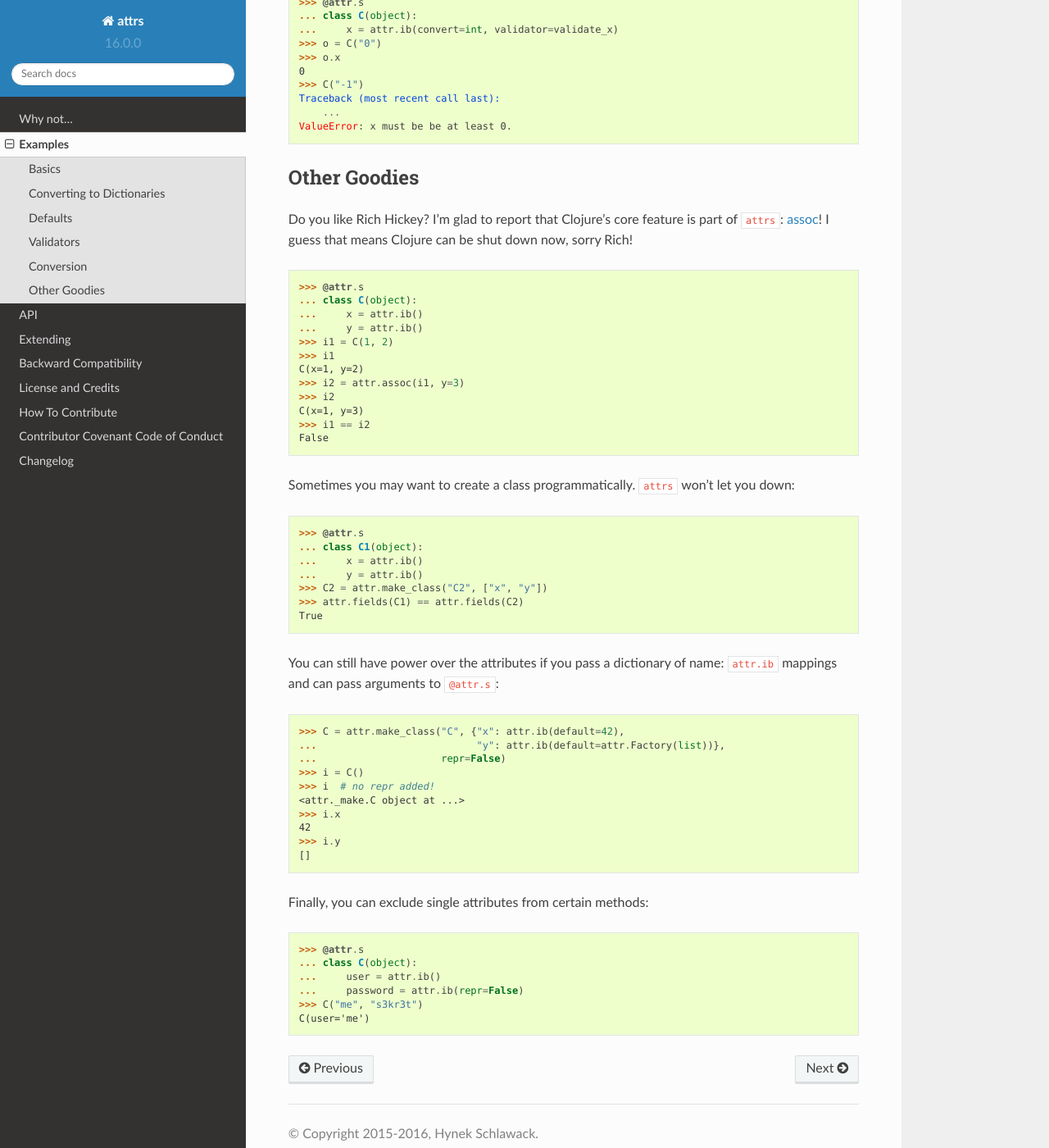
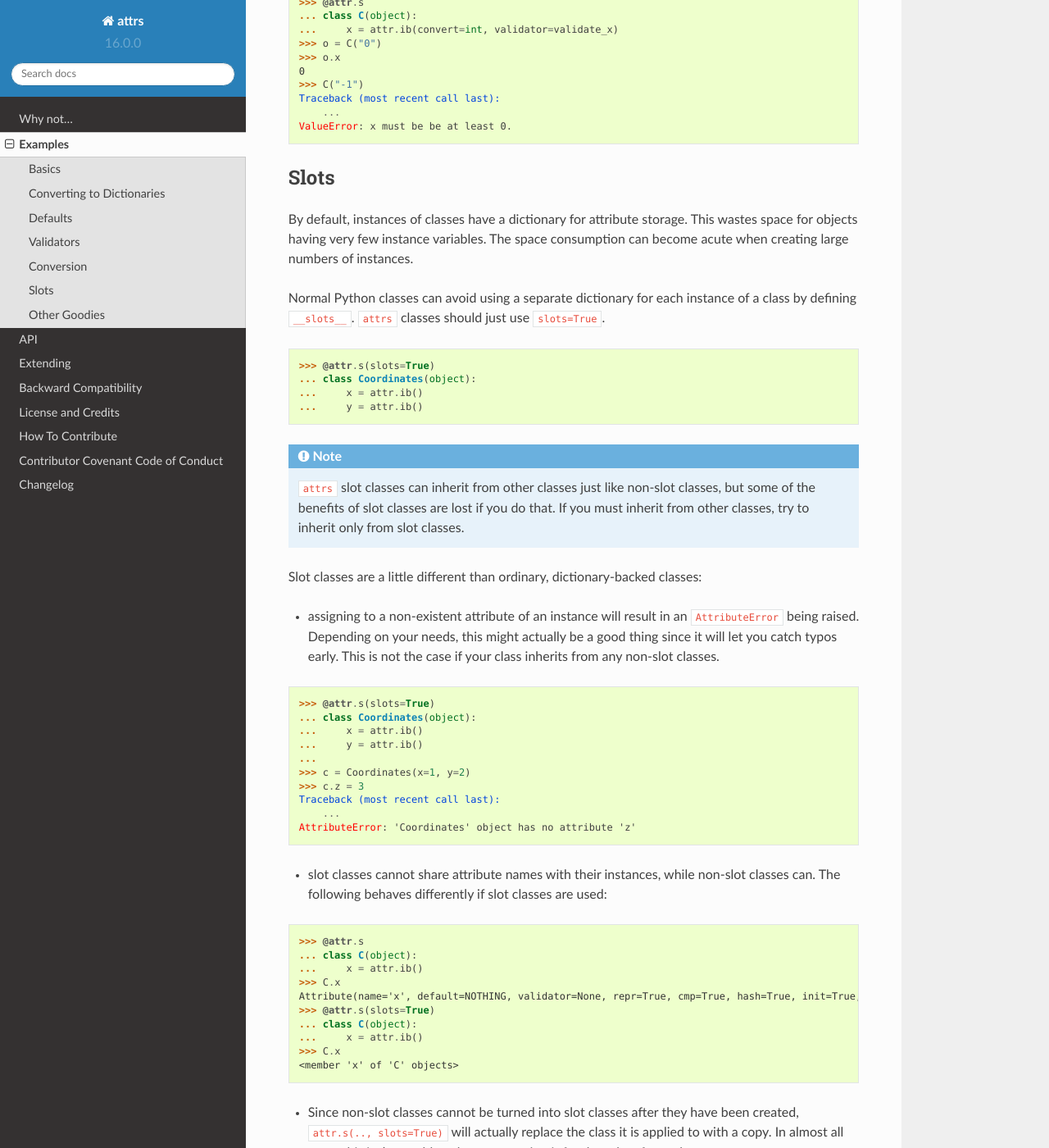
Before and after one commit to python-attrs/attrs, a Sphinx documentation site: the page built from docs/examples.rst, in a window 1280 px wide and 1400 px high, scrolled down 6856 px. Shown: the whole window at 82% size. Built offline with Sphinx 7.4.7 and the Read the Docs theme 2.0.0, drawn with Linux system fonts in a browser that asks for light colours; some of the changed text lies outside the part shown.

Commit message:
Add slots docs.

```diff
--- a/docs/api.rst
+++ b/docs/api.rst
@@ -18,7 +18,7 @@ What follows is the API explanation, if you'd like a more hands-on introduction,
 Core
 ----
 
-.. autofunction:: attr.s(these=None, repr_ns=None, repr=True, cmp=True, hash=True, init=True)
+.. autofunction:: attr.s(these=None, repr_ns=None, repr=True, cmp=True, hash=True, init=True, slots=False)
 
    .. note::
 
--- a/docs/examples.rst
+++ b/docs/examples.rst
@@ -377,6 +377,76 @@ Converters are run *before* validators, so you can use validators to check the f
     ValueError: x must be be at least 0.
 
 
+Slots
+-----
+
+By default, instances of classes have a dictionary for attribute storage. This
+wastes space for objects having very few instance variables. The space
+consumption can become acute when creating large numbers of instances.
+
+Normal Python classes can avoid using a separate dictionary for each instance of
+a class by defining ``__slots__``. ``attrs`` classes should just use
+``slots=True``.
+
+
+.. doctest::
+
+   >>> @attr.s(slots=True)
+   ... class Coordinates(object):
+   ...     x = attr.ib()
+   ...     y = attr.ib()
+
+
+.. note::
+
+    ``attrs`` slot classes can inherit from other classes just like non-slot
+    classes, but some of the benefits of slot classes are lost if you do that.
+    If you must inherit from other classes, try to inherit only from slot
+    classes.
+
+
+Slot classes are a little different than ordinary, dictionary-backed classes:
+
+* assigning to a non-existent attribute of an instance will result in an
+  ``AttributeError`` being raised. Depending on your needs, this might actually
+  be a good thing since it will let you catch typos early. This is not the case
+  if your class inherits from any non-slot classes.
+
+.. doctest::
+
+   >>> @attr.s(slots=True)
+   ... class Coordinates(object):
+   ...     x = attr.ib()
+   ...     y = attr.ib()
+   ...
+   >>> c = Coordinates(x=1, y=2)
+   >>> c.z = 3
+   Traceback (most recent call last):
+       ...
+   AttributeError: 'Coordinates' object has no attribute 'z'
+
+* slot classes cannot share attribute names with their instances, while non-slot
+  classes can. The following behaves differently if slot classes are used:
+
+.. doctest::
+
+  >>> @attr.s
+  ... class C(object):
+  ...     x = attr.ib()
+  >>> C.x
+  Attribute(name='x', default=NOTHING, validator=None, repr=True, cmp=True, hash=True, init=True, convert=None)
+  >>> @attr.s(slots=True)
+  ... class C(object):
+  ...     x = attr.ib()
+  >>> C.x
+  <member 'x' of 'C' objects>
+
+* Since non-slot classes cannot be turned into slot classes after they have been
+  created, ``attr.s(.., slots=True)`` will actually replace the class it is
+  applied to with a copy. In almost all cases this isn't a problem, but we
+  mention it for the sake of completeness.
+
+
 Other Goodies
 -------------
 
```
Also changed, not shown: 1 other file.
